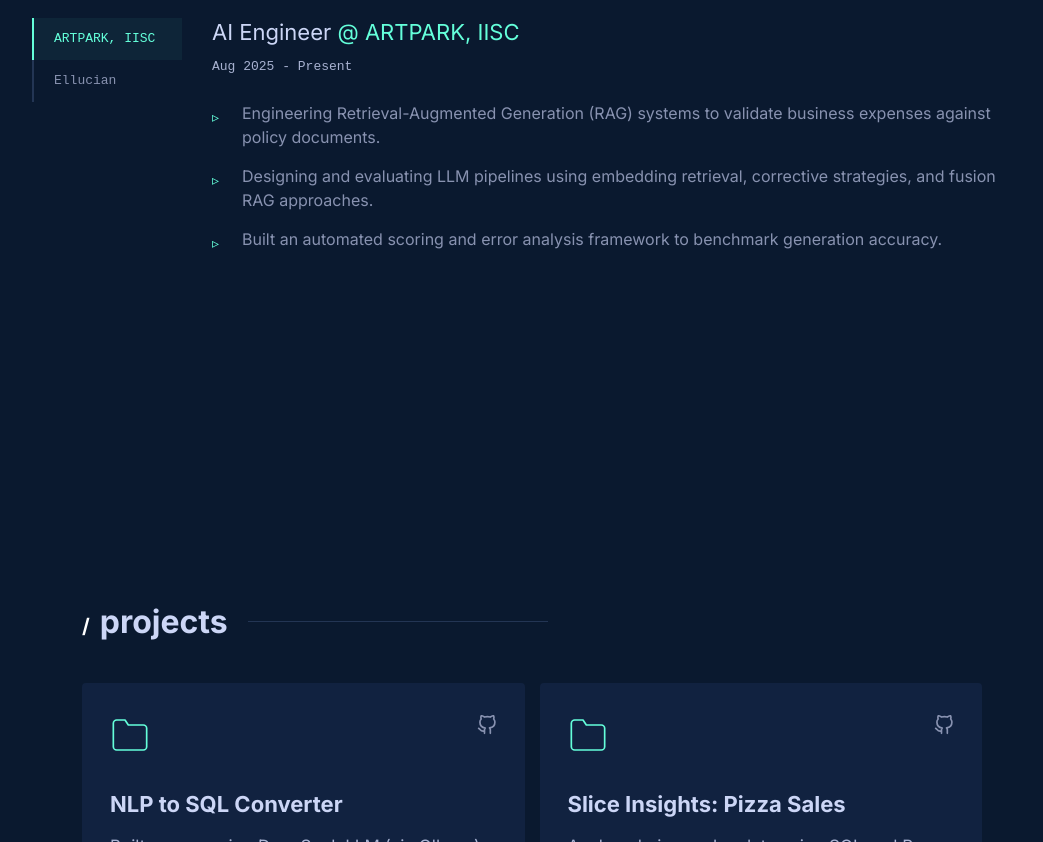
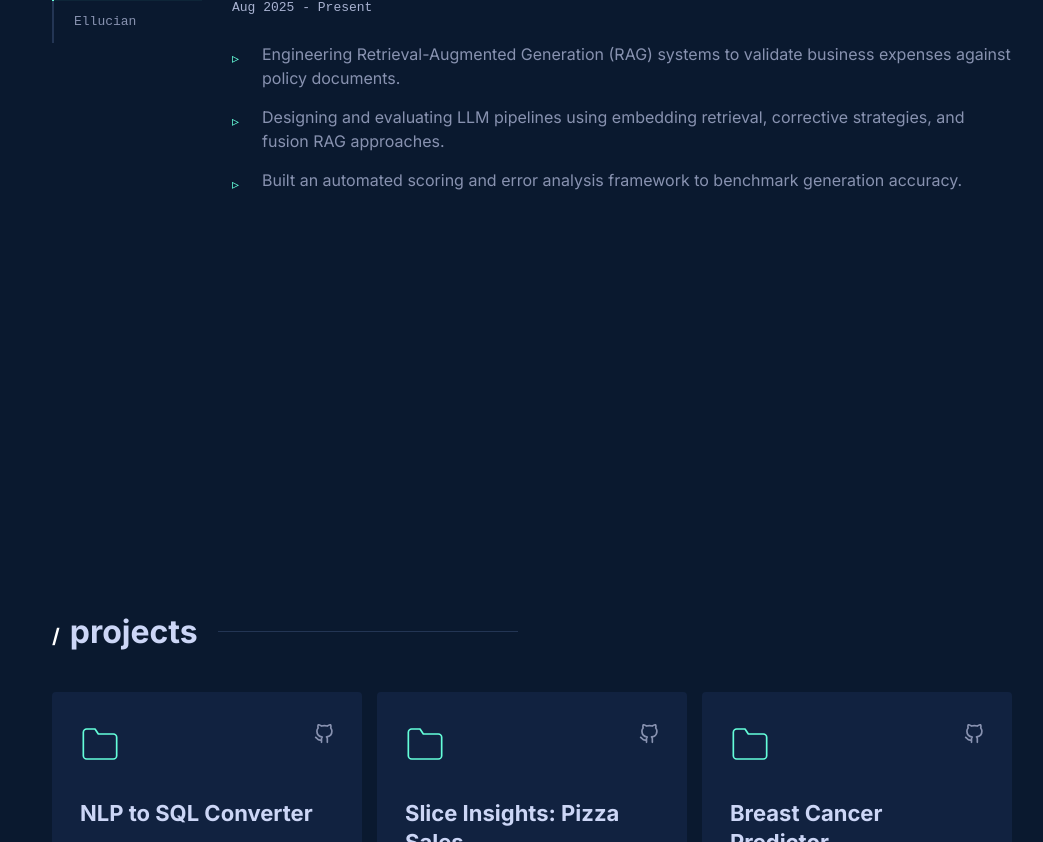
Before and after one commit to Kavya291/portfolio, a React (Vite) app: page / in a window 1280 px wide. Shown: the part 1958-2800 px from the top of the page, without its empty margins (108-1151 px from the left). Built offline with nearby package versions, Linux system fonts and the light colour scheme.

Commit message:
resized to different screens

```diff
--- a/src/About.jsx
+++ b/src/About.jsx
@@ -20,10 +20,7 @@
   ];
 
   return (
-    <section id="about" style={{
-      maxWidth: '900px',
-      margin: '0 auto',
-      padding: '100px 50px',
+    <section id="about" className="section-content" style={{
       color: 'var(--slate)'
     }}>
 
--- a/src/Experience.jsx
+++ b/src/Experience.jsx
@@ -27,9 +27,7 @@
   ];
 
   return (
-    <section id="experience" style={{
-      maxWidth: '1000px',
-      margin: '0 auto',
+    <section id="experience" className="section-content" style={{
       color: 'var(--slate)'
     }}>
       {/* HEADER */}
--- a/src/Projects.jsx
+++ b/src/Projects.jsx
@@ -23,10 +23,7 @@
   ];
 
   return (
-    <section id="projects" style={{
-      maxWidth: '1000px',
-      margin: '0 auto',
-      padding: '100px 50px',
+    <section id="projects" className="section-content" style={{
       color: 'var(--slate)',
       marginBottom: '100px'
     }}>
--- a/src/index.css
+++ b/src/index.css
@@ -149,3 +149,35 @@
     white-space: nowrap;
   }
 }
+
+/* --- RESPONSIVE CONTENT WIDTHS --- */
+
+/* Default (Laptop) */
+.section-content {
+  width: 100%;
+  max-width: 1000px;
+  margin: 0 auto;
+  padding: 0 20px; /* Prevents text hitting edges on tablets */
+}
+
+/* Big Desktop Monitors (1600px+) - The Fix */
+@media (min-width: 1600px) {
+  .section-content {
+    max-width: 1400px; /* Let it stretch wider */
+  }
+
+  /* Automatically make text bigger so it doesn't look tiny */
+  .section-content p,
+  .section-content li {
+    font-size: 20px !important;
+    line-height: 1.8 !important;
+  }
+
+  .section-content h2 {
+    font-size: 42px !important;
+  }
+
+  .section-content h3 {
+    font-size: 28px !important;
+  }
+}
```
